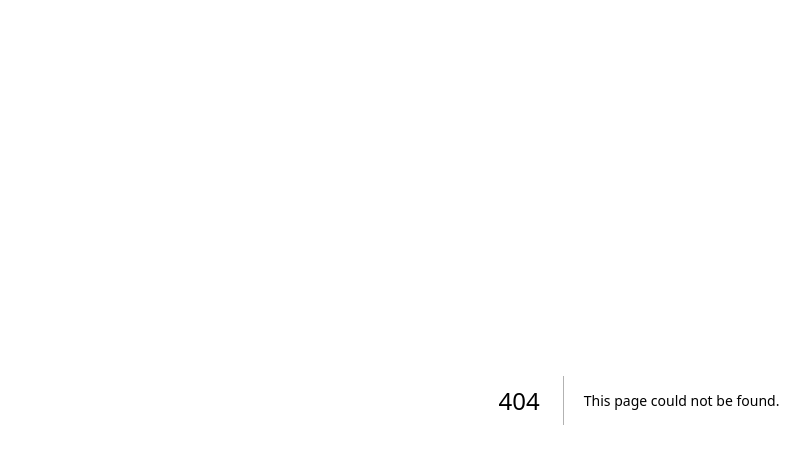
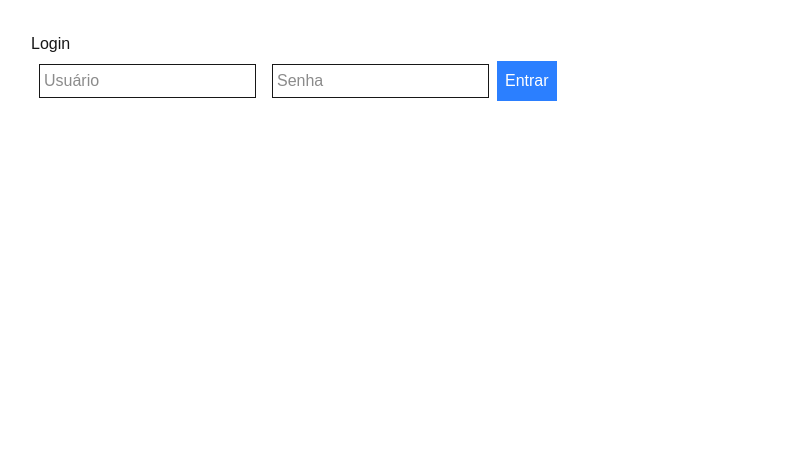
Before and after one commit to EltonFrutal/Painel-frontend, a Next.js app: page /login in a window 1280 px wide. Before the commit this address had no page. Shown: the top 464 px of the page, without its empty margins (1-811 px from the left). Built offline with nearby package versions, Linux system fonts and the light colour scheme.

Commit message:
Ajuste URL API no dashboard

```diff
--- /dev/null
+++ b/src/app/Dashboard/page.tsx
@@ -0,0 +1,82 @@
+'use client';
+
+import { useEffect, useState } from 'react';
+import axios from 'axios';
+import { BarChart, Bar, XAxis, YAxis, Tooltip, CartesianGrid } from 'recharts';
+
+type Venda = {
+  id: number;
+  numero_organizacao: number;
+  nome_organizacao: string;
+  data_emissao: string;
+  valor_venda: number;
+};
+
+export default function Home() {
+  const [vendas, setVendas] = useState<any[]>([]);
+  const [idEmpresa, setIdEmpresa] = useState('1111');
+
+  useEffect(() => {
+    if (!idEmpresa) return;
+
+    axios.get(`https://painel-backend-35hm.onrender.com/vendas/${idEmpresa}`)
+      .then(response => {
+        const dados = response.data;
+
+        // Agrupar por ano
+        const agrupadoPorAno = dados.reduce((acc: any, venda: any) => {
+          const ano = new Date(venda.data_emissao).getFullYear();
+          if (!acc[ano]) {
+            acc[ano] = { ano, total: 0 };
+          }
+          acc[ano].total += Number(venda.valor_venda);
+          return acc;
+        }, {});
+
+        const resultado = Object.values(agrupadoPorAno);
+        setVendas(resultado);
+      })
+      .catch(error => console.error(error));
+  }, [idEmpresa]);
+
+  return (
+    <main className="p-8">
+      <h1 className="text-3xl font-bold mb-4">Painel Gerencial</h1>
+
+      <div className="mb-4">
+        <label className="mr-2">ID da Organização:</label>
+        <input
+          type="text"
+          value={idEmpresa}
+          onChange={(e) => setIdEmpresa(e.target.value)}
+          className="border p-1"
+        />
+      </div>
+
+      <BarChart width={600} height={300} data={vendas}>
+        <CartesianGrid stroke="#ccc" />
+        <XAxis dataKey="ano" />
+        <YAxis />
+        <Tooltip />
+        <Bar dataKey="total" fill="#8884d8" />
+      </BarChart>
+
+      <table className="mt-8 border border-gray-300">
+        <thead>
+          <tr>
+            <th>Ano</th>
+            <th>Total Vendas</th>
+          </tr>
+        </thead>
+        <tbody>
+          {vendas.map((venda) => (
+            <tr key={venda.ano}>
+              <td>{venda.ano}</td>
+              <td>{venda.total.toFixed(2)}</td>
+            </tr>
+          ))}
+        </tbody>
+      </table>
+    </main>
+  );
+}
--- /dev/null
+++ b/src/app/login/page.tsx
@@ -0,0 +1,52 @@
+'use client';
+
+import { useRouter } from 'next/navigation';
+import { useState } from 'react';
+import axios from 'axios';
+
+export default function Login() {
+  const [usuario, setUsuario] = useState('');
+  const [senha, setSenha] = useState('');
+  const router = useRouter();
+
+  const handleLogin = async () => {
+    try {
+      const response = await axios.post('https://painel-backend-35hm.onrender.com', {
+        usuario,
+        senha
+      });
+
+      if (response.data.token || response.data.user) {
+        // Simples: salva no localStorage
+        localStorage.setItem('logado', 'true');
+        router.push('/dashboard');
+      } else {
+        alert('Login inválido!');
+      }
+    } catch (err) {
+      console.error(err);
+      alert('Erro ao conectar');
+    }
+  };
+
+  return (
+    <main className="p-8">
+      <h1>Login</h1>
+      <input
+        type="text"
+        placeholder="Usuário"
+        value={usuario}
+        onChange={(e) => setUsuario(e.target.value)}
+        className="border p-1 m-2"
+      />
+      <input
+        type="password"
+        placeholder="Senha"
+        value={senha}
+        onChange={(e) => setSenha(e.target.value)}
+        className="border p-1 m-2"
+      />
+      <button onClick={handleLogin} className="bg-blue-500 text-white p-2">Entrar</button>
+    </main>
+  );
+}
```
